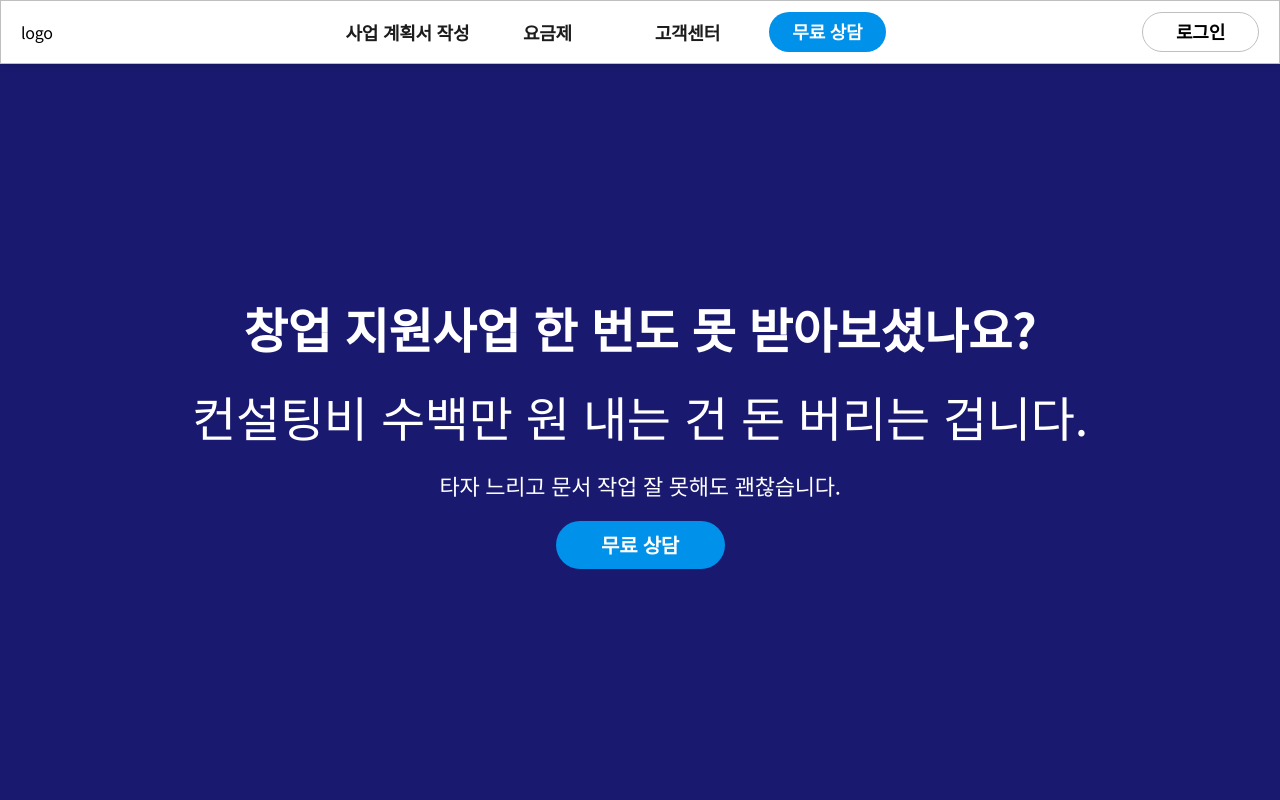
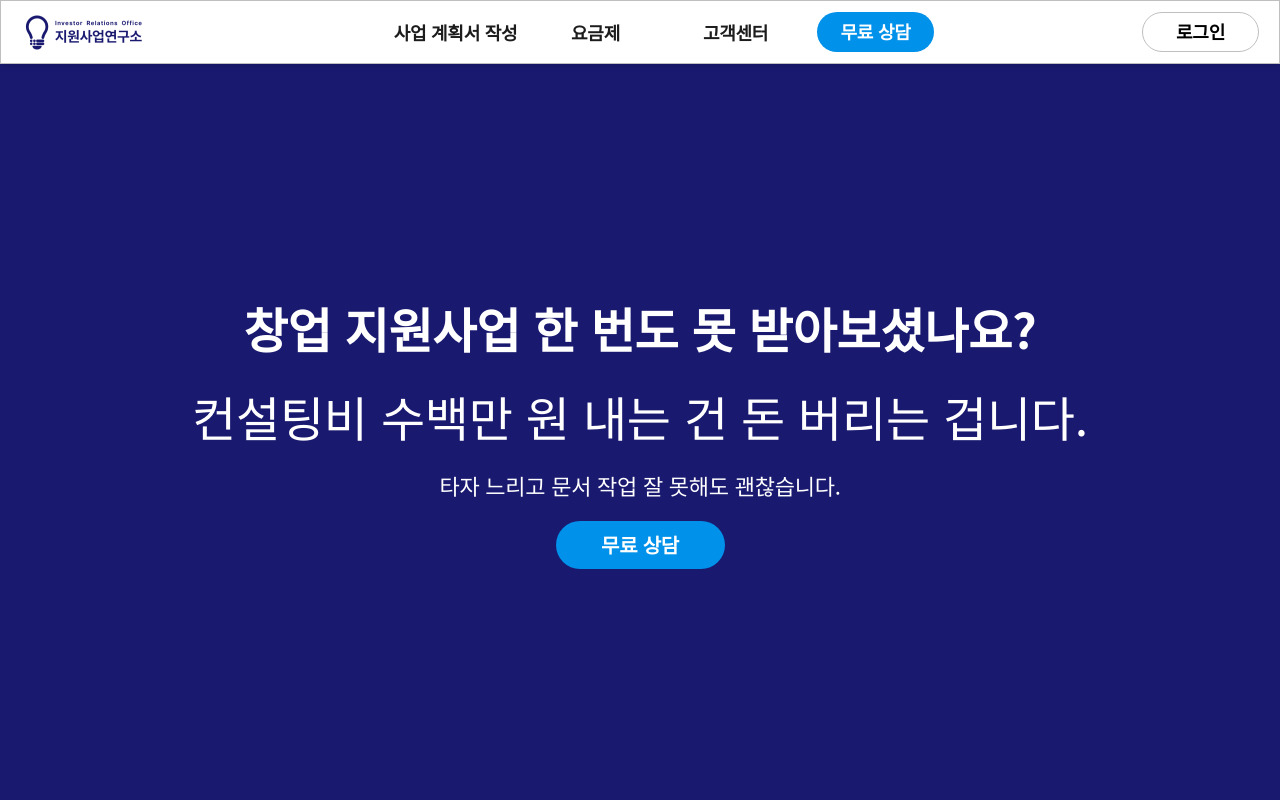
Before and after one commit to Iroff1/support-lab-frontend, a React app: page / in a window 1280 px wide. Shown: the top 800 px of the page. Built offline with nearby package versions, Linux system fonts and the light colour scheme.

Commit message:
chore: body 태그 사이즈 조정, 헤더 로고 이미지 추가가

```diff
--- a/src/components/common/Header.tsx
+++ b/src/components/common/Header.tsx
@@ -11,24 +11,30 @@ const HeaderBlock = styled.div`
   background-color: ${palette.black.white};
   border: 1px solid ${palette.black.B50};
   box-shadow: 0 0 8px rgba(0, 0, 0, 0.2);
-  padding: 12px 10px;
+  padding: 0 10px;
   position: fixed;
   top: 0;
   left: 0;
   z-index: 100;
+  display: flex;
+  align-items: center;
 `;
 
 const HeaderResponsiveBlock = styled(Responsive)`
-  height: 100%;
+  height: 40px;
   display: flex;
   justify-content: space-between;
   align-items: center;
 `;
 
 const HeaderLogoBox = styled.div`
+  height: 100%;
   display: flex;
   justify-content: space-between;
   align-items: center;
+  img {
+    width: 128px;
+  }
 `;
 
 const HeaderNavBox = styled.div`
@@ -67,7 +73,9 @@ const Header = () => {
   return (
     <HeaderBlock>
       <HeaderResponsiveBlock>
-        <HeaderLogoBox>logo</HeaderLogoBox>
+        <HeaderLogoBox>
+          <img src={require('@images/header_logo_pc.png')} alt="" />
+        </HeaderLogoBox>
 
         <HeaderNavBox>
           <ul>
--- a/src/index.css
+++ b/src/index.css
@@ -16,8 +16,8 @@ body {
   margin: 0;
   padding: 0;
   box-sizing: border-box;
-  width: 100vw;
-  height: 100vh;
+  width: 100%;
+  height: 100%;
   background-color: #eee;
 }
 #root {
@@ -25,6 +25,7 @@ body {
   min-height: 100%;
 }
 html {
+  width: 100%;
   height: 100%;
 }
 a,
```
Also changed, not shown: src/images/header_logo_pc.png (added).
